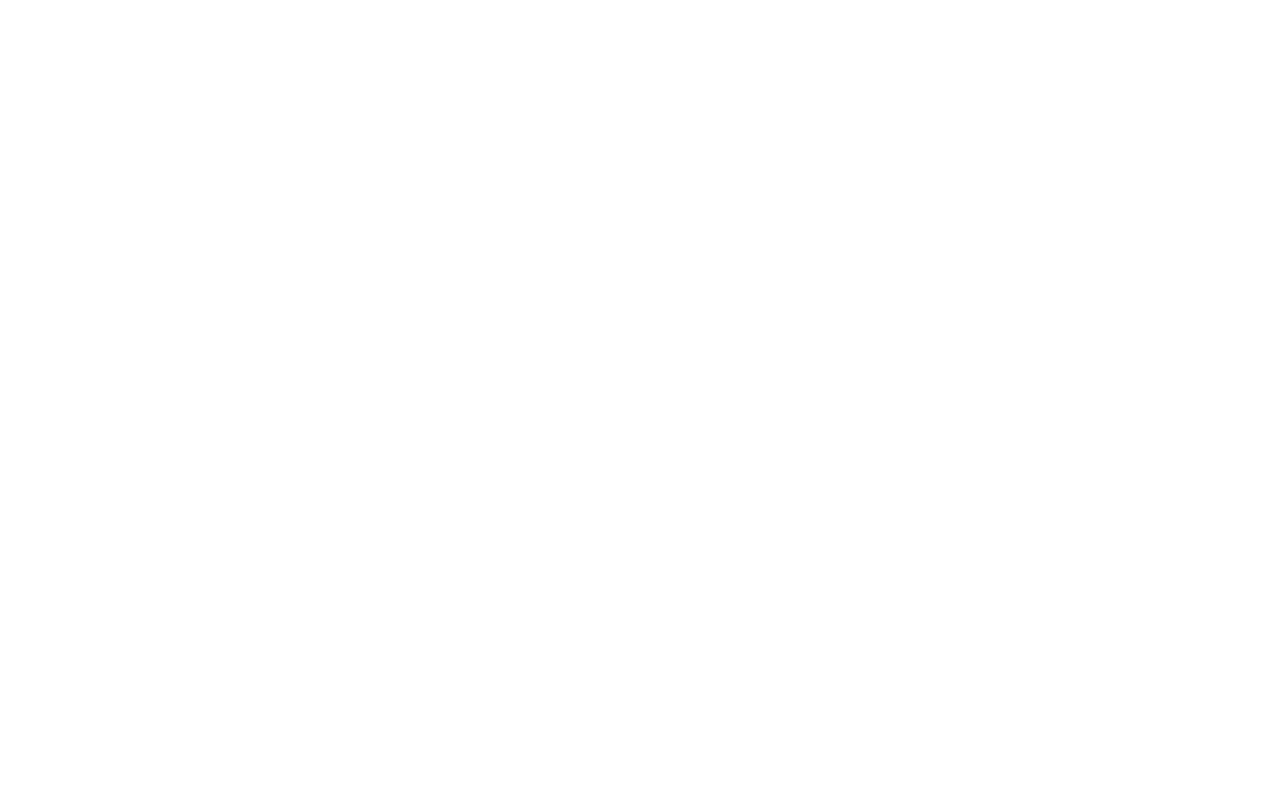
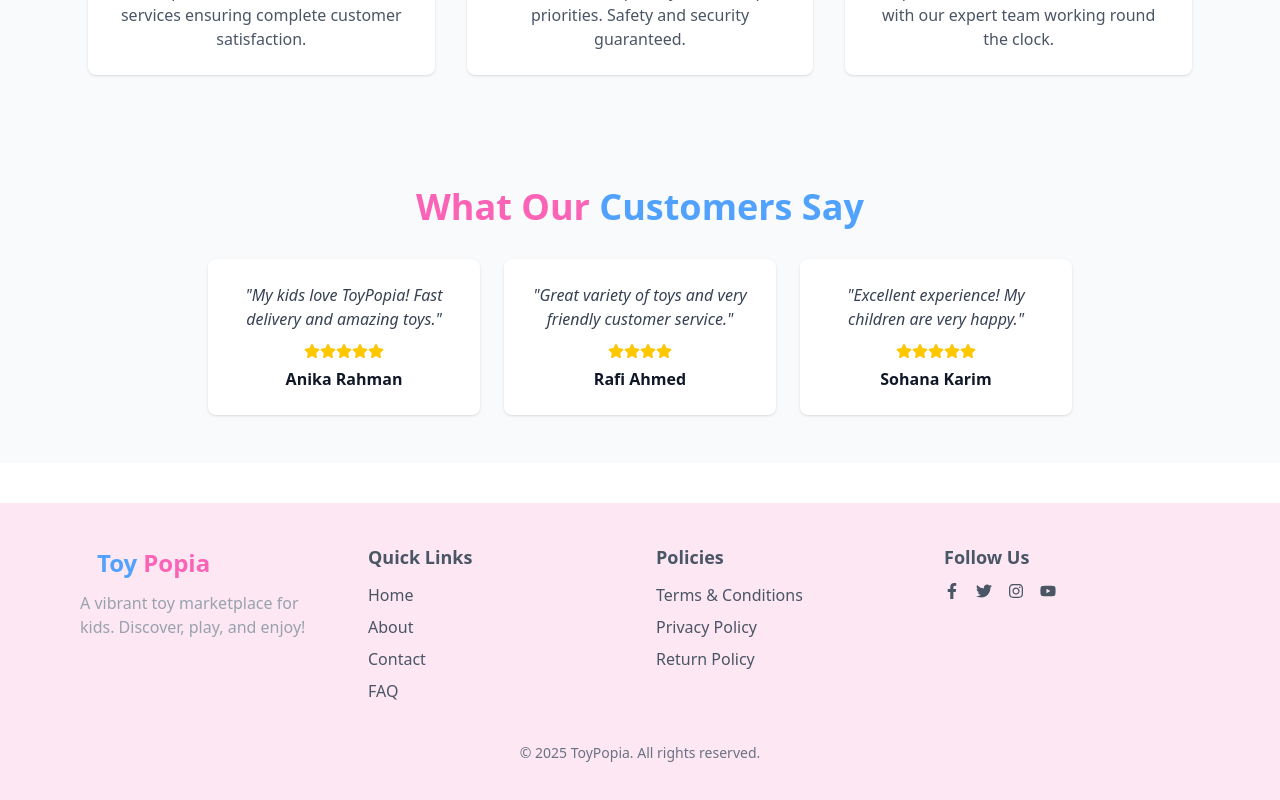
Before and after one commit to bonoshree009/ToyPopia, a React (Vite) app: page / in a window 1280 px wide. Shown: the part 1824-2624 px from the top of the page. Before the commit the page ends 1441 px from the top, so only its background shows below. Built offline with nearby package versions, Linux system fonts and the light colour scheme.

Commit message:
structure done

```diff
--- /dev/null
+++ b/src/Components/Footer.jsx
@@ -0,0 +1,59 @@
+import React from "react";
+import { FaFacebookF, FaTwitter, FaInstagram, FaYoutube } from "react-icons/fa";
+
+const Footer = () => {
+  return (
+    <footer className="bg-pink-100 text-gray-600 py-10 mt-10">
+      <div className="max-w-6xl mx-auto px-4 grid md:grid-cols-4 gap-8">
+
+        {/* Logo & Description */}
+        <div>
+         <a className="btn btn-ghost text-2xl text-blue-400">Toy<span className='text-pink-400'>Popia</span></a>
+          <p className="mt-2 text-gray-400">
+            A vibrant toy marketplace for kids. Discover, play, and enjoy!
+          </p>
+        </div>
+
+        {/* Quick Links */}
+        <div>
+          <h3 className="font-semibold text-lg mb-3">Quick Links</h3>
+          <ul className="space-y-2">
+            <li><a href="/" className="hover:text-orange-400">Home</a></li>
+            <li><a href="/about" className="hover:text-orange-400">About</a></li>
+            <li><a href="/contact" className="hover:text-orange-400">Contact</a></li>
+            <li><a href="/faq" className="hover:text-orange-400">FAQ</a></li>
+          </ul>
+        </div>
+
+        {/* Policies */}
+        <div>
+          <h3 className="font-semibold text-lg mb-3">Policies</h3>
+          <ul className="space-y-2">
+            <li><a href="/terms" className="hover:text-orange-400">Terms & Conditions</a></li>
+            <li><a href="/privacy" className="hover:text-orange-400">Privacy Policy</a></li>
+            <li><a href="/return" className="hover:text-orange-400">Return Policy</a></li>
+          </ul>
+        </div>
+
+        {/* Social Media */}
+        <div>
+          <h3 className="font-semibold text-lg mb-3">Follow Us</h3>
+          <div className="flex space-x-4">
+            <a href="#" className="hover:text-blue-600"><FaFacebookF /></a>
+            <a href="#" className="hover:text-sky-400"><FaTwitter /></a>
+            <a href="#" className="hover:text-pink-500"><FaInstagram /></a>
+            <a href="#" className="hover:text-red-600"><FaYoutube /></a>
+          </div>
+        </div>
+
+      </div>
+
+      {/* Copywrite */}
+      <div className="mt-10 text-center text-gray-500 text-sm">
+        &copy; {new Date().getFullYear()} ToyPopia. All rights reserved.
+      </div>
+    </footer>
+  );
+};
+
+export default Footer;
--- a/src/Components/PopularToy.jsx
+++ b/src/Components/PopularToy.jsx
@@ -12,7 +12,7 @@ const PopularToy = () => {
     return (
         <div>
             <h1 className='text-4xl text-center font-bold pb-10 text-pink-400'>popular <span className='text-blue-500'>Toys</span></h1>
-           <div className='grid grid-cols-1 md:grid-cols-3 gap-4 md:px-24'>
+           <div className='grid grid-cols-1 md:grid-cols-3 gap-4 md:px-24 mb-8'>
             {
                 Alltoy.map(toy => <ToyCard toy={toy} key={toy.id}></ToyCard>)
             }
--- /dev/null
+++ b/src/Components/Testimonials.jsx
@@ -0,0 +1,48 @@
+import React from 'react';
+import { FaStar } from 'react-icons/fa';
+
+const testimonials = [
+    {
+        id: 1,
+        name: "Anika Rahman",
+        quote: "My kids love ToyPopia! Fast delivery and amazing toys.",
+        rating: 5
+    },
+    {
+        id: 2,
+        name: "Rafi Ahmed",
+        quote: "Great variety of toys and very friendly customer service.",
+        rating: 4
+    },
+    {
+        id: 3,
+        name: "Sohana Karim",
+        quote: "Excellent experience! My children are very happy.",
+        rating: 5
+    }
+];
+
+const Testimonials = () => {
+    return (
+        <section className="py-12 bg-gray-50">
+            <div className="max-w-4xl mx-auto px-4 text-center">
+                <h2 className="text-4xl font-bold text-pink-400 mb-8">What Our <span className='text-blue-400'>Customers Say</span></h2>
+                <div className="grid grid-cols-1 md:grid-cols-3 gap-6">
+                    {testimonials.map(testimonial => (
+                        <div key={testimonial.id} className="bg-white p-6 rounded-lg shadow">
+                            <p className="text-gray-700 italic mb-3">"{testimonial.quote}"</p>
+                            <div className="flex justify-center mb-2">
+                                {Array.from({ length: testimonial.rating }).map((_, i) => (
+                                    <FaStar key={i} className="text-yellow-400" />
+                                ))}
+                            </div>
+                            <h3 className="font-semibold text-gray-900">{testimonial.name}</h3>
+                        </div>
+                    ))}
+                </div>
+            </div>
+        </section>
+    );
+};
+
+export default Testimonials;
--- a/src/layout/Home.jsx
+++ b/src/layout/Home.jsx
@@ -4,14 +4,18 @@ import Slider from '../Components/Slider';
 import { Outlet } from 'react-router';
 import PopularToy from '../Components/PopularToy';
 import WhyChooseUs from '../Components/WhyChosseUs';
+import Testimonials from '../Components/Testimonials';
+import Footer from '../Components/Footer';
 
 const Home = () => {
     return (
         <div>
             <Navbar></Navbar>
-            {/* <Slider></Slider> */}
+             <Slider></Slider>
             <PopularToy></PopularToy>
             <WhyChooseUs></WhyChooseUs>
+            <Testimonials></Testimonials>
+            <Footer></Footer>
             <Outlet></Outlet>
 
         </div>
```
Also changed, not shown: 1 other file (tests, documents, lock files or other folders).
